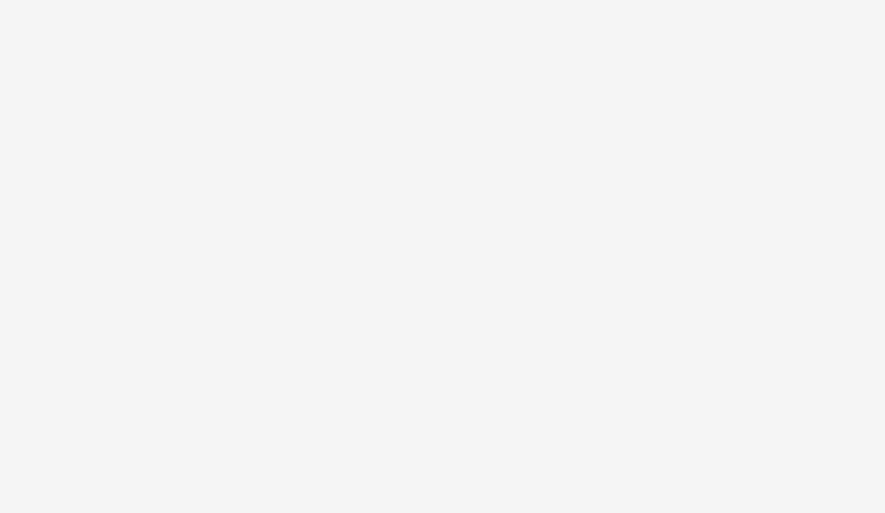
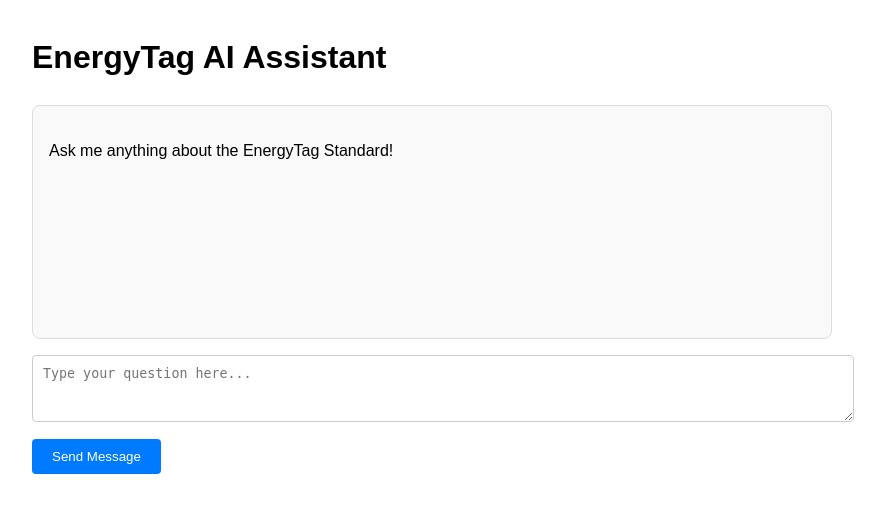
Before and after one commit to yevheniia2022/Chatbot-Project, a Flask app: page / in a window 1280 px wide. Before the commit the part shown is empty. Shown: the top 513 px of the page, without its empty margins (208-1093 px from the left). Run offline with Flask 3, Linux system fonts and the light colour scheme.

Commit message:
index.html

```diff
--- a/templates/index.html
+++ b/templates/index.html
@@ -1,25 +1,34 @@
 <!DOCTYPE html>
-<html>
+<html lang="en">
 <head>
-    <title>EnergyTag Chatbot</title>
+    <meta charset="UTF-8">
+    <meta name="viewport" content="width=device-width, initial-scale=1.0">
+    <title>EnergyTag Expert Bot</title>
     <style>
-        body {
-            font-family: Arial, sans-serif;
-            background-color: #F5F5F5;
-            color: #212121;
-            text-align: center;
-            padding: 40px;
-        }
-        h1 { color: #2E7D32; }
-        input[type="text"] {
-            padding: 10px;
-            width: 300px;
-            border: 2px solid #1565C0;
-            border-radius: 5px;
-        }
-        button {
-            background-color: #1565C0;
-            color: white;
-            padding: 10px 20px;
-            border: none;
-            border-radius:
+        body { font-family: sans-serif; max-width: 800px; margin: 2rem auto; padding: 0 1rem; line-height: 1.6; }
+        .chat-box { border: 1px solid #ddd; padding: 1rem; border-radius: 8px; background: #f9f9f9; min-height: 200px; margin-bottom: 1rem; }
+        .user-msg { color: #555; font-style: italic; }
+        .bot-msg { color: #2c3e50; font-weight: bold; white-space: pre-wrap; }
+        textarea { width: 100%; padding: 10px; border-radius: 4px; border: 1px solid #ccc; }
+        button { background: #007bff; color: white; border: none; padding: 10px 20px; border-radius: 4px; cursor: pointer; margin-top: 10px; }
+        button:hover { background: #0056b3; }
+    </style>
+</head>
+<body>
+    <h1>EnergyTag AI Assistant</h1>
+
+    <div class="chat-box">
+        {% if bot_reply %}
+            <p class="user-msg"><strong>You:</strong> {{ user_input }}</p>
+            <p class="bot-msg"><strong>Bot:</strong> {{ bot_reply }}</p>
+        {% else %}
+            <p>Ask me anything about the EnergyTag Standard!</p>
+        {% endif %}
+    </div>
+
+    <form method="POST">
+        <textarea name="message" rows="3" placeholder="Type your question here..." required></textarea>
+        <button type="submit">Send Message</button>
+    </form>
+</body>
+</html>
```
